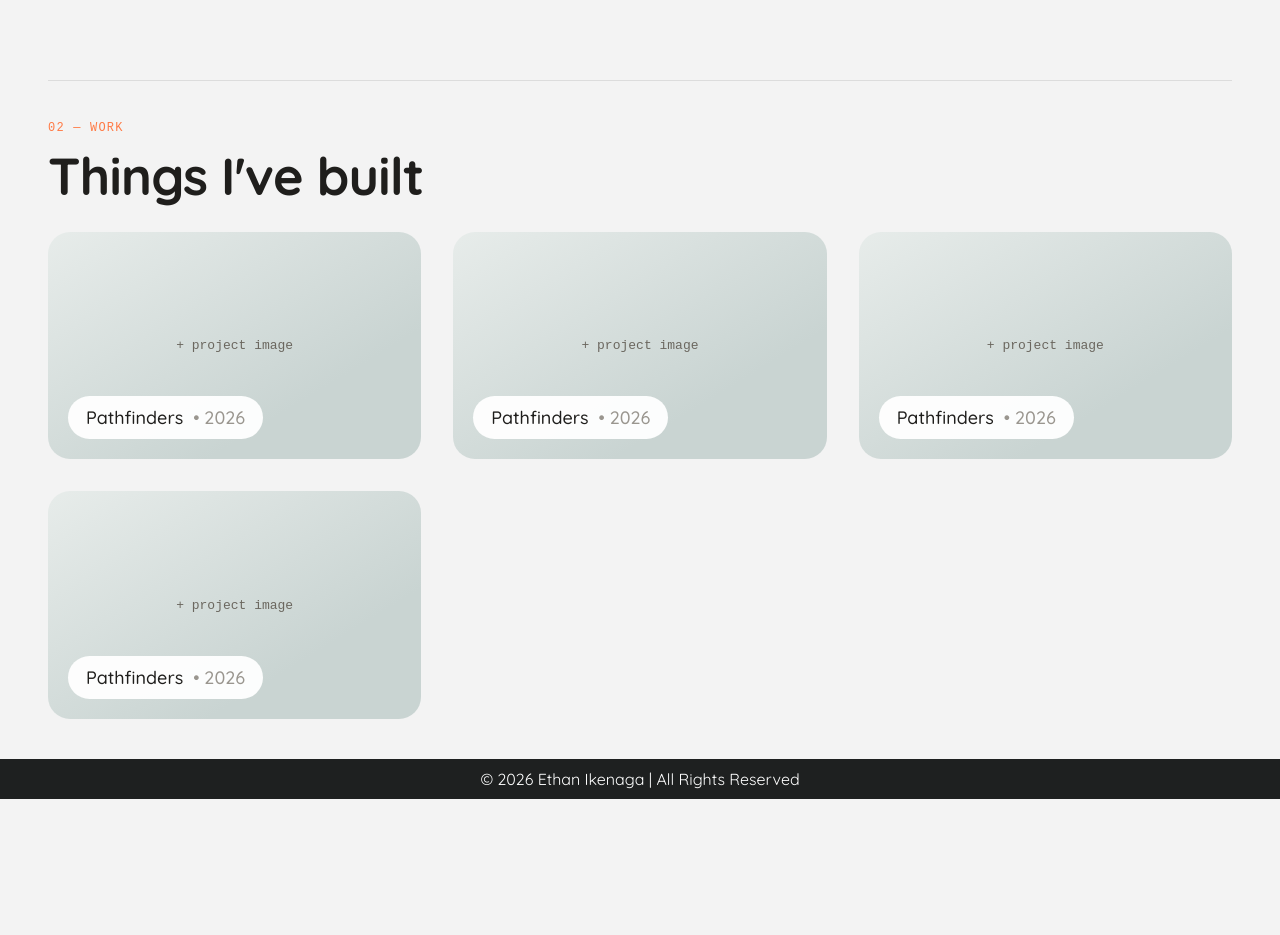
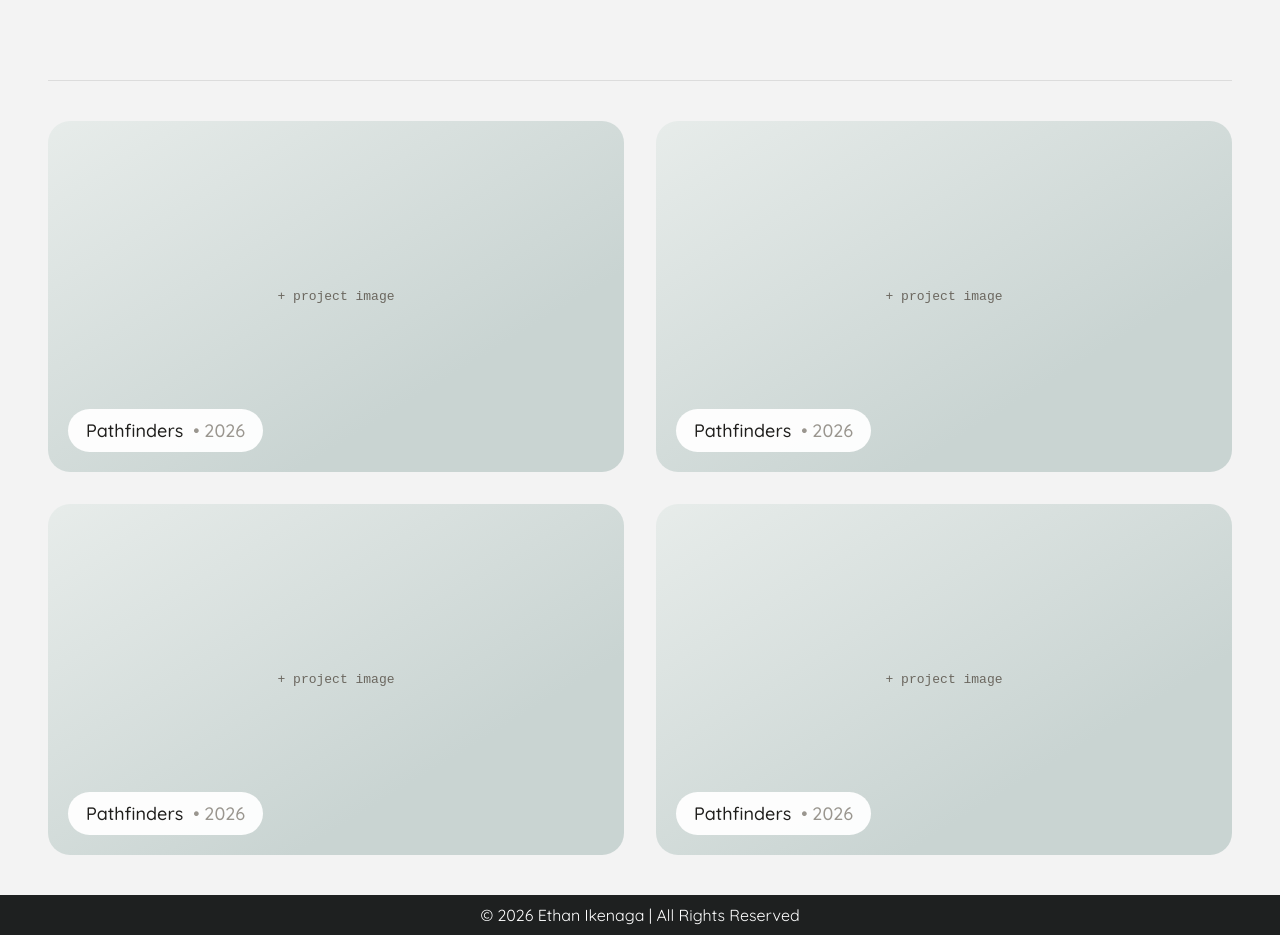
Before and after one commit to ethanikenaga/ethanikenaga.github.io, a React (Vite) app: page / in a window 1280 px wide. Shown: the part 480-1415 px from the top of the page. Before the commit the page ends 1279 px from the top, so only its background shows below. Built offline with nearby package versions, Linux system fonts and the light colour scheme.

Commit message:
feat: 2 projects a row, dynamically adjusted to 1 if shrink

```diff
--- a/src/pages/Home.tsx
+++ b/src/pages/Home.tsx
@@ -4,8 +4,6 @@ import { projects } from '../data/projects'
 function Home() {
   return(
       <section className="home-content">
-      <p className="work-eyebrow">02 — WORK</p>
-      <h2 className="work-title">{"Things I've built"}</h2>
       <div className="project-grid">
         {projects.map((project) => (
           <ProjectCard key={project.title} {...project} />
--- a/src/styles.css
+++ b/src/styles.css
@@ -121,25 +121,16 @@ main {
 }
 
 /* Work cards */
-.work-eyebrow {
-  margin: 0;
-  font-family: "DM Mono", monospace;
-  font-size: 12px;
-  letter-spacing: 1.2px;
-  color: #ff7a45;
+.project-grid {
+  display: grid;
+  grid-template-columns: 1fr 1fr;
+  gap: 32px;
 }
 
-.work-title {
-  margin: 8px 0 24px;
-  font-size: 52px;
-  letter-spacing: -0.78px;
-  color: #1f1e1c;
-}
-
-.project-grid {
-  display: grid;
-  grid-template-columns: repeat(auto-fit, minmax(320px, 1fr));
-  gap: 32px;
+@media (max-width:720px){
+  .project-grid{
+    grid-template-columns: fr;
+  }
 }
 
 .project-card {
```
